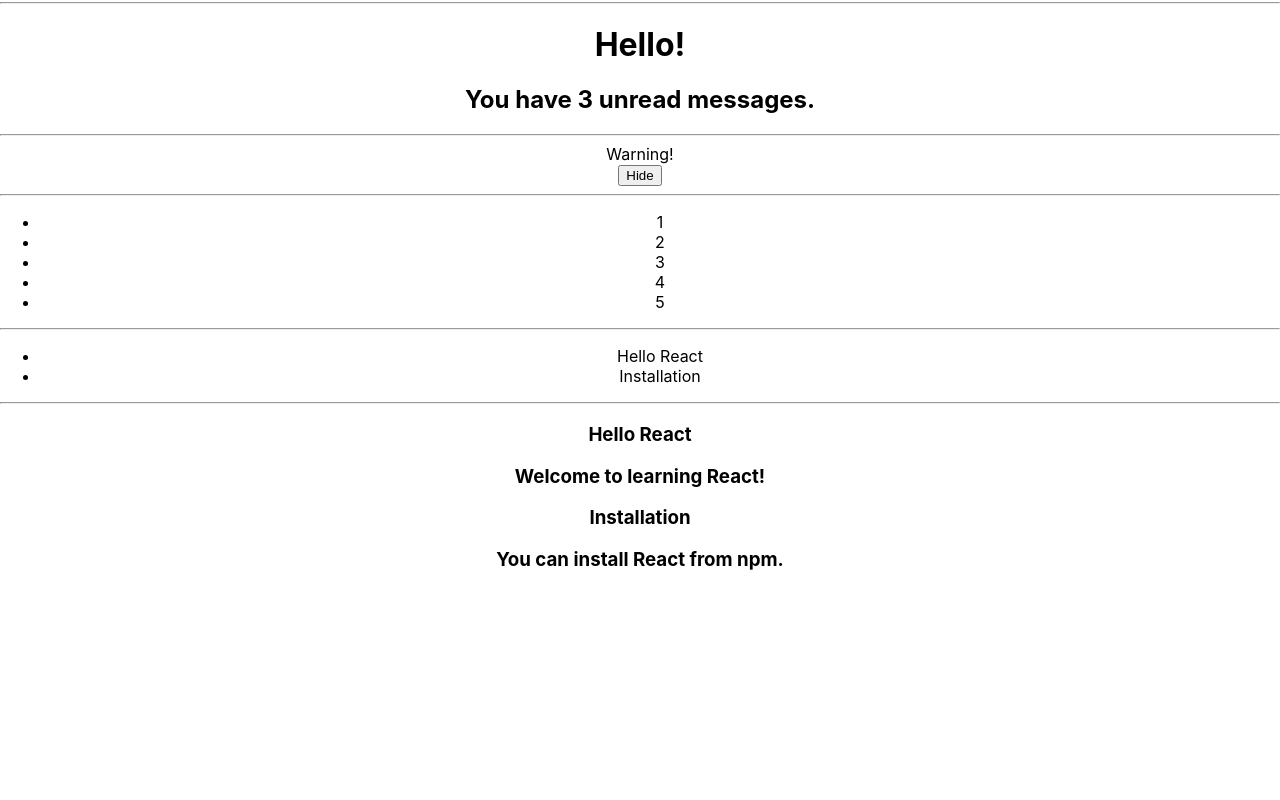
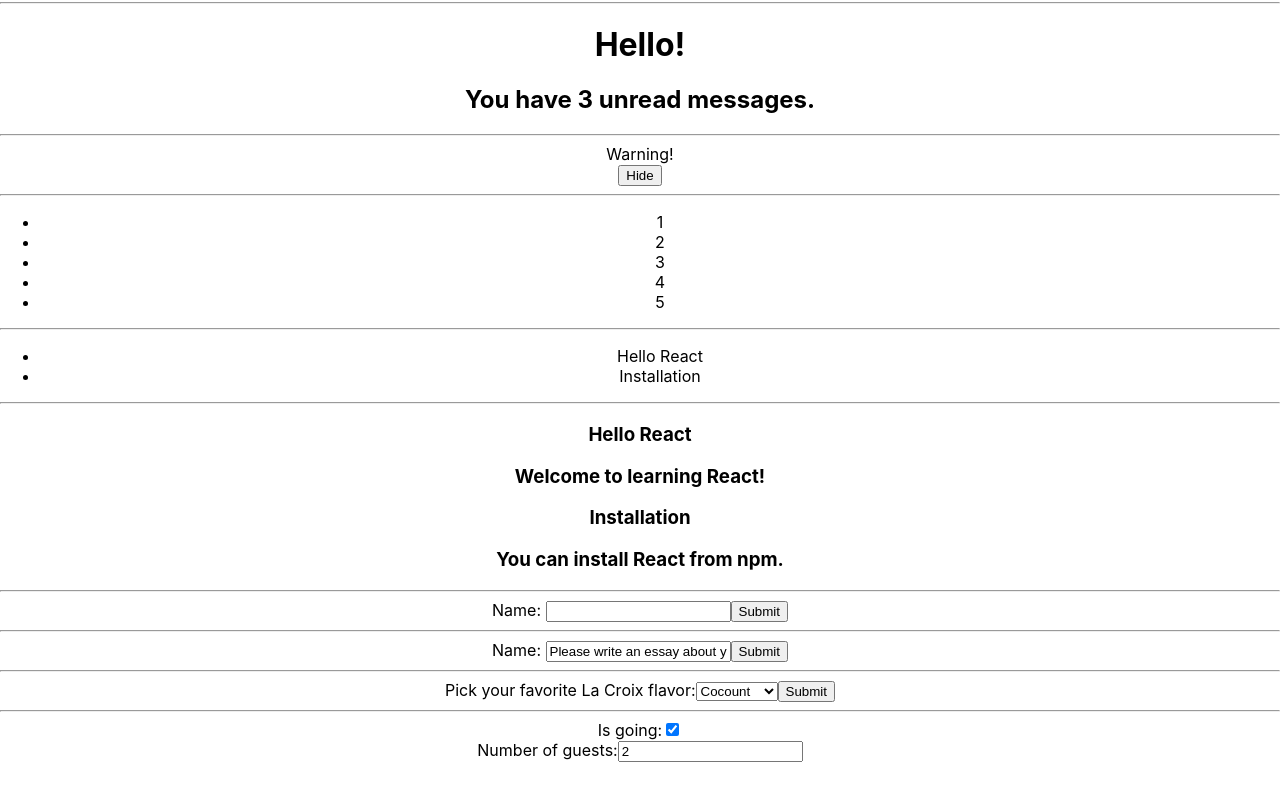
Before and after one commit to Evelynyy/third-react-demo, a React (Create React App) app: page / in a window 1280 px wide. Shown: the part 455-1255 px from the top of the page. Before the commit the page ends 1045 px from the top, so only its background shows below. Built offline with nearby package versions, Linux system fonts and the light colour scheme.

Commit message:
add form examples

```diff
--- a/src/App.js
+++ b/src/App.js
@@ -9,6 +9,10 @@
 import Page from './components/page/Page';
 import NumberList from './components/list/NumberList';
 import BlogList from './components/list/BlogList';
+import NameForm from './components/form/NameForm';
+import EssayForm from './components/form/EssayForm';
+import FlavorForm from './components/form/FlavorForm';
+import Reservation from './components/form/Reservation';
 
 class App extends Component {
   render() {
@@ -56,7 +60,22 @@
         <hr/>
 
         <BlogList posts={posts}/>
+        <hr/>
 
+        <NameForm />
+        <hr/>
+
+        <EssayForm/>
+        <hr/>
+
+        <FlavorForm/>
+        <hr />
+
+        <Reservation />
+
+
+
+        <br /><br /><br /><br /><br /><br /><br /><br /><br /><br /><br /><br />
       </div>
     );
   }
--- /dev/null
+++ b/src/components/form/EssayForm.js
@@ -0,0 +1,34 @@
+import React from 'react';
+
+class EssayForm extends React.Component {
+    constructor(props) {
+        super(props);
+        this.state = {
+            value: 'Please write an essay about your favorite DOM element.'
+        };
+    }
+
+    handleChange(event) {
+        this.setState({
+            value: event.target.value
+        });
+    }
+
+    handleSubmit(event) {
+        alert('A essay was submitted: ' + this.state.value);
+        event.preventDefault();
+    }
+
+    render() {
+        return (
+            <form onSubmit={this.handleSubmit}>
+                <label>
+                    Name: <input type="text" value={this.state.value} onChange={this.handleChange} />
+                </label>
+                <input type="submit" value="Submit" />
+            </form>
+        );
+    }
+}
+
+export default EssayForm;
--- /dev/null
+++ b/src/components/form/FlavorForm.js
@@ -0,0 +1,43 @@
+import React from 'react';
+
+class FlavorForm extends React.Component {
+    constructor(props) {
+        super(props);
+        this.state = {
+            value: 'cocount'
+        };
+
+        this.handleChange = this.handleChange.bind(this);
+        this.handleSubmit = this.handleSubmit.bind(this);
+    }
+
+    handleChange(event) {
+        this.setState({
+            value: event.target.value
+        });
+    }
+
+    handleSubmit(event) {
+        alert('Your favorite flavor is: ' + this.state.value);
+        event.preventDefault();
+    }
+
+    render() {
+        return (
+            <form onSubmit={this.handleSubmit}>
+                <label>
+                    Pick your favorite La Croix flavor:
+                    <select value={this.state.value} onChange={this.handleChange}>
+                        <option value="grapefruit">Grapefruit</option>
+                        <option value="lime">Lime</option>
+                        <option value="cocount">Cocount</option>
+                        <option value="mango">Mango</option>
+                    </select>
+                </label>
+                <input type="submit" value="Submit" />
+            </form>
+        );
+    }
+}
+
+export default FlavorForm;
--- /dev/null
+++ b/src/components/form/NameForm.js
@@ -0,0 +1,37 @@
+import React from 'react';
+
+class NameForm extends React.Component {
+    constructor(props) {
+        super(props);
+        this.state = {
+            value: ''
+        };
+
+        this.handleChange = this.handleChange.bind(this);
+        this.handleSubmit = this.handleSubmit.bind(this);
+    }
+
+    handleChange(event) {
+        this.setState({
+            value: event.target.value
+        });
+    }
+
+    handleSubmit(event) {
+        alert('A name was submitted: ' + this.state.value.toUpperCase());
+        event.preventDefault();
+    }
+
+    render() {
+        return (
+            <form onSubmit={this.handleSubmit}>
+                <label>
+                    Name: <input type="text" value={this.state.value} onChange={this.handleChange} />
+                </label>
+                <input type="submit" value="Submit" />
+            </form>
+        );
+    }
+}
+
+export default NameForm;
--- /dev/null
+++ b/src/components/form/Reservation.js
@@ -0,0 +1,49 @@
+import React from 'react';
+
+class Reservation extends React.Component {
+    constructor(props) {
+        super(props);
+        this.state = {
+            isGoing: true,
+            numberOfGuests: 2
+        };
+
+        this.handleInputChange = this.handleInputChange.bind(this);
+    }
+
+    handleInputChange(event) {
+        const target = event.target;
+        const value = target.type === 'checkbox' ? target.checked : target.value;
+        const name = target.name;
+
+        this.setState({
+            [name]: value
+        });
+    }
+
+    render() {
+        return (
+            <form>
+                <label>
+                    Is going:
+                    <input
+                        name="isGoing"
+                        type="checkbox"
+                        checked={this.state.isGoing}
+                        onChange={this.handleInputChange} />
+                </label>
+                <br />
+                <label>
+                    Number of guests:
+                    <input
+                        name="numberOfGuests"
+                        type="number"
+                        value={this.state.numberOfGuests}
+                        onChange={this.handleInputChange} />
+                </label>
+            </form>
+        );
+    }
+}
+
+export default Reservation;
```
